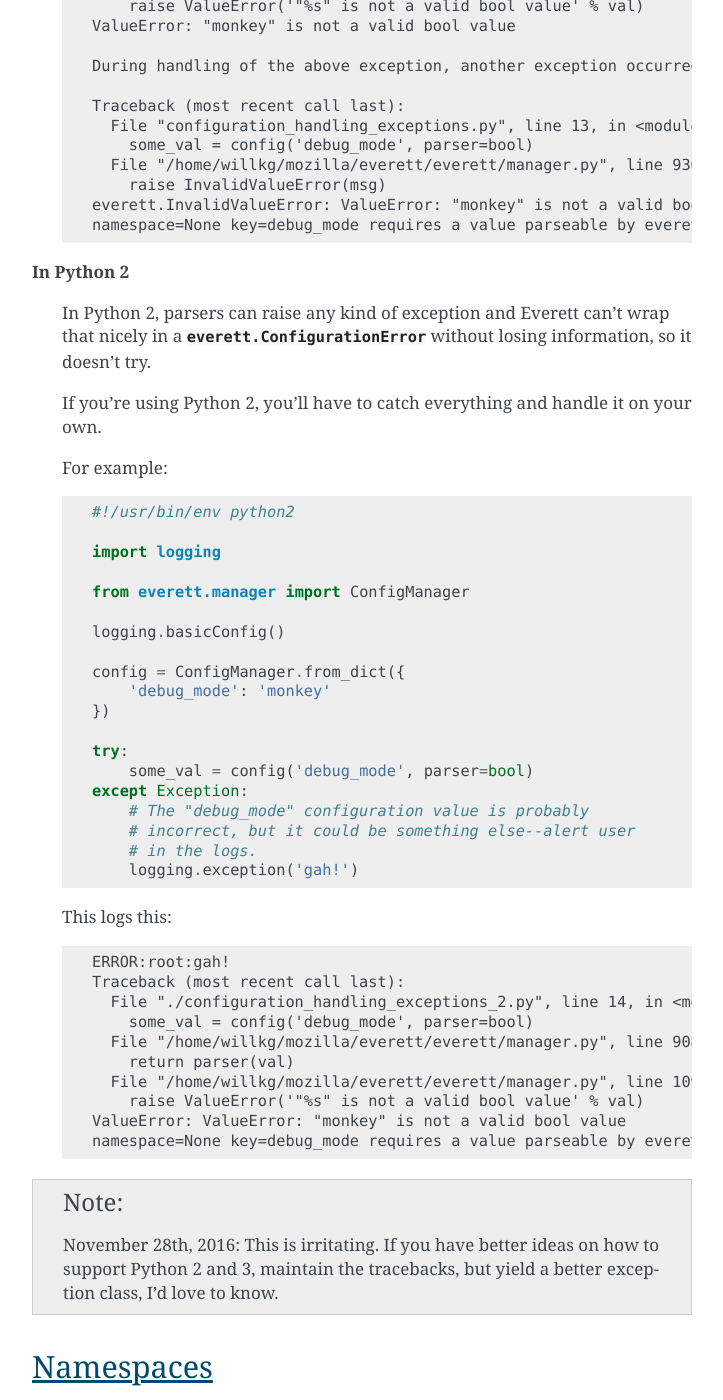
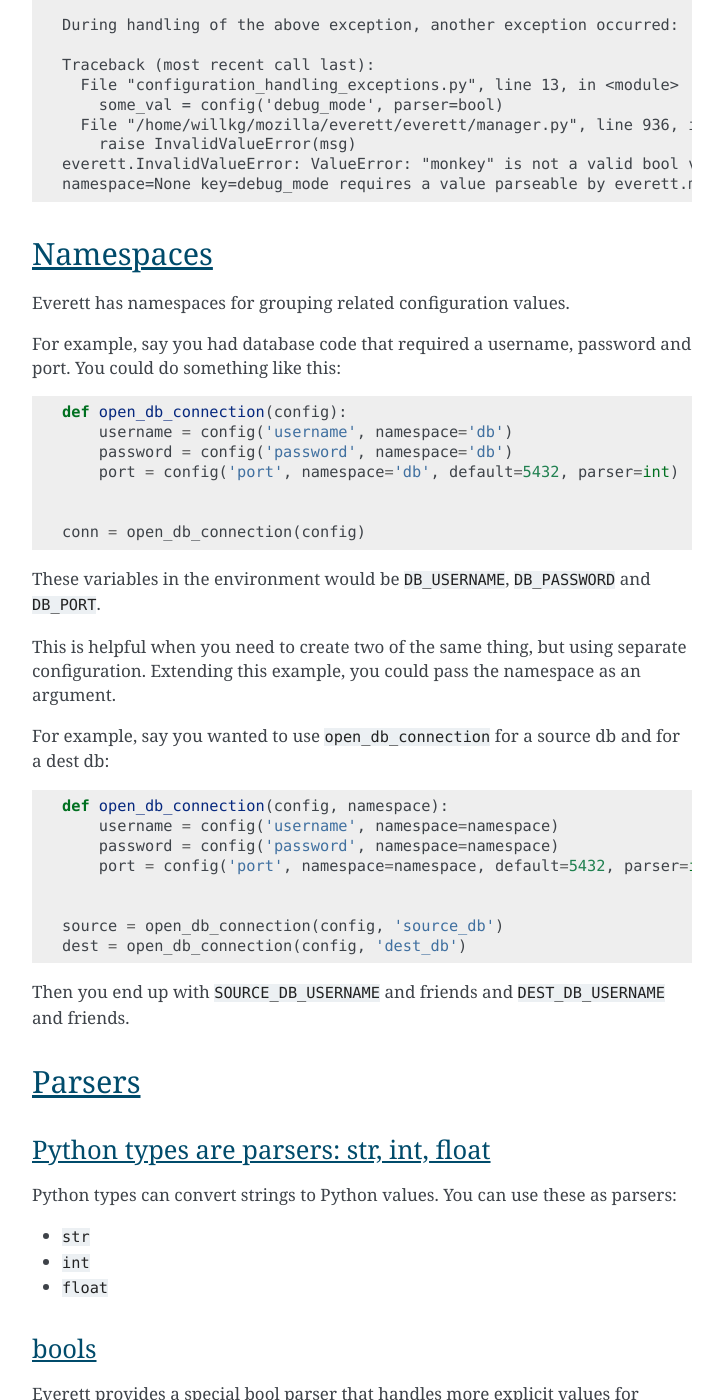
Before and after one commit to willkg/everett, a Sphinx documentation site: the page built from docs/configuration.rst, in a window 1280 px wide and 1400 px high, scrolled down 8113 px. Shown: the whole window, without its empty margins (388-1111 px from the left). Built offline with Sphinx 7.4.7, drawn with Linux system fonts in a browser that asks for light colours; some of the changed text lies outside the part shown.

Commit message:
Drop support for Python 2
This drops support for Python 2 and also fixes some metadata, a bug in the
sample code tester, and cleans up some documentation.

Fixes #73

```diff
--- a/docs/code/configuration_handling_exceptions_2.py
+++ /dev/null
@@ -1,19 +0,0 @@
-#!/usr/bin/env python2
-
-import logging
-
-from everett.manager import ConfigManager
-
-logging.basicConfig()
-
-config = ConfigManager.from_dict({
-    'debug_mode': 'monkey'
-})
-
-try:
-    some_val = config('debug_mode', parser=bool)
-except Exception:
-    # The "debug_mode" configuration value is probably
-    # incorrect, but it could be something else--alert user
-    # in the logs.
-    logging.exception('gah!')
--- a/docs/code/recipes_appconfig.py
+++ b/docs/code/recipes_appconfig.py
@@ -48,7 +48,7 @@
     config = ConfigManager.from_dict({})
     app_config = AppConfig(config)
 
-    logging.basicConfig(loglevel=app_config('loglevel'))
+    logging.basicConfig(level=app_config('loglevel'))
 
     if app_config('debug'):
         logging.info('debug mode!')
--- a/docs/configuration.rst
+++ b/docs/configuration.rst
@@ -246,70 +246,33 @@
 Handling exceptions when extracting values
 ==========================================
 
-**In Python 3**
+Getting configuration should always return a subclass of
+:py:class:`everett.ConfigurationError`. This makes it easier to
+programmatically figure out what happened.
 
-    Getting configuration should always return a subclass of
-    :py:class:`everett.ConfigurationError`. This makes it easier to
-    programmatically figure out what happened.
+For example:
 
-    For example:
+.. literalinclude:: code/configuration_handling_exceptions.py
 
-    .. literalinclude:: code/configuration_handling_exceptions_3.py
+That logs this::
 
-    That logs this::
+   ERROR:root:gah!
+   Traceback (most recent call last):
+     File "/home/willkg/mozilla/everett/everett/manager.py", line 908, in __call__
+       return parser(val)
+     File "/home/willkg/mozilla/everett/everett/manager.py", line 109, in parse_bool
+       raise ValueError('"%s" is not a valid bool value' % val)
+   ValueError: "monkey" is not a valid bool value
 
-       ERROR:root:gah!
-       Traceback (most recent call last):
-         File "/home/willkg/mozilla/everett/everett/manager.py", line 908, in __call__
-           return parser(val)
-         File "/home/willkg/mozilla/everett/everett/manager.py", line 109, in parse_bool
-           raise ValueError('"%s" is not a valid bool value' % val)
-       ValueError: "monkey" is not a valid bool value
+   During handling of the above exception, another exception occurred:
 
-       During handling of the above exception, another exception occurred:
-
-       Traceback (most recent call last):
-         File "configuration_handling_exceptions.py", line 13, in <module>
-           some_val = config('debug_mode', parser=bool)
-         File "/home/willkg/mozilla/everett/everett/manager.py", line 936, in __call__
-           raise InvalidValueError(msg)
-       everett.InvalidValueError: ValueError: "monkey" is not a valid bool value
-       namespace=None key=debug_mode requires a value parseable by everett.manager.parse_bool
-
-
-**In Python 2**
-
-    In Python 2, parsers can raise any kind of exception and Everett can't
-    wrap that nicely in a :py:class:`everett.ConfigurationError` without
-    losing information, so it doesn't try.
-
-    If you're using Python 2, you'll have to catch everything and handle it
-    on your own.
-
-    For example:
-
-    .. literalinclude:: code/configuration_handling_exceptions_2.py
-
-
-    This logs this::
-
-       ERROR:root:gah!
-       Traceback (most recent call last):
-         File "./configuration_handling_exceptions_2.py", line 14, in <module>
-           some_val = config('debug_mode', parser=bool)
-         File "/home/willkg/mozilla/everett/everett/manager.py", line 908, in __call__
-           return parser(val)
-         File "/home/willkg/mozilla/everett/everett/manager.py", line 109, in parse_bool
-           raise ValueError('"%s" is not a valid bool value' % val)
-       ValueError: ValueError: "monkey" is not a valid bool value
-       namespace=None key=debug_mode requires a value parseable by everett.manager.parse_bool
-
-
-.. Note::
-
-   November 28th, 2016: This is irritating. If you have better ideas on how to
-   support Python 2 and 3, maintain the tracebacks, but yield a better exception
-   class, I'd love to know.
+   Traceback (most recent call last):
+     File "configuration_handling_exceptions.py", line 13, in <module>
+       some_val = config('debug_mode', parser=bool)
+     File "/home/willkg/mozilla/everett/everett/manager.py", line 936, in __call__
+       raise InvalidValueError(msg)
+   everett.InvalidValueError: ValueError: "monkey" is not a valid bool value
+   namespace=None key=debug_mode requires a value parseable by everett.manager.parse_bool
 
 
 Namespaces
@@ -356,15 +319,14 @@
 Parsers
 =======
 
-Python types are parsers: str, int, unicode (Python 2 only), float
-------------------------------------------------------------------
+Python types are parsers: str, int, float
+-----------------------------------------
 
 Python types can convert strings to Python values. You can use these as
 parsers:
 
 * ``str``
 * ``int``
-* ``unicode`` (Python 2 only)
 * ``float``
 
 
--- a/docs/recipes.rst
+++ b/docs/recipes.rst
@@ -16,8 +16,8 @@
 .. contents::
 
 
-Reducing repetition of configuration details
-============================================
+Centralizing configuration specification
+========================================
 
 It's easy to set up a :py:class:`everett.manager.ConfigManager` and then call it
 for configuration. However, with any non-trivial application, it's likely you're
--- a/docs/sphinxext.rst
+++ b/docs/sphinxext.rst
@@ -2,7 +2,8 @@
 Using the Sphinx extension
 ==========================
 
-No one likes to spend hours updating configuration documentation.
+No one likes to spend hours updating configuration documentation. Often, it's
+accidentally forgotten or overlooked when maintaining a project.
 
 No one likes to spend hours trying to get something to work only to discover the
 configuration documentation is out of date, missing important information, or
--- a/docs/test_code.py
+++ b/docs/test_code.py
@@ -12,10 +12,10 @@
         # FIXME(willkg): We should do this better but it's running in the
         # environment that's running Sphinx.
         if fn.endswith('_3.py'):
-            print 'Skipping %s (python3)...' % fn
+            print('Skipping %s (python3)...' % fn)
             continue
 
-        print 'Running %s...' % fn
+        print('Running %s...' % fn)
         subprocess.check_output(['python', 'code/%s' % fn])
 
 
--- a/setup.py
+++ b/setup.py
@@ -33,7 +33,6 @@
     author_email='willkg@mozilla.com',
     url='https://github.com/willkg/everett',
     install_requires=[
-        'six',
         'configobj',
     ],
     packages=[
@@ -51,12 +50,10 @@
         'Intended Audience :: Developers',
         'License :: OSI Approved :: Mozilla Public License 2.0 (MPL 2.0)',
         'Natural Language :: English',
-        'Programming Language :: Python :: 2',
-        'Programming Language :: Python :: 2.7',
         'Programming Language :: Python :: 3',
-        'Programming Language :: Python :: 3.3',
         'Programming Language :: Python :: 3.4',
         'Programming Language :: Python :: 3.5',
         'Programming Language :: Python :: 3.6',
+        'Programming Language :: Python :: 3.7',
     ],
 )
```
Also changed, not shown: other parts of docs/recipes.rst (+1 -1 lines), HISTORY.rst (+7 -3 lines), README.rst (+94 -24 lines), docs/code/configuration_handling_exceptions.py (renamed from docs/code/configuration_handling_exceptions_3.py), 3 other files.
